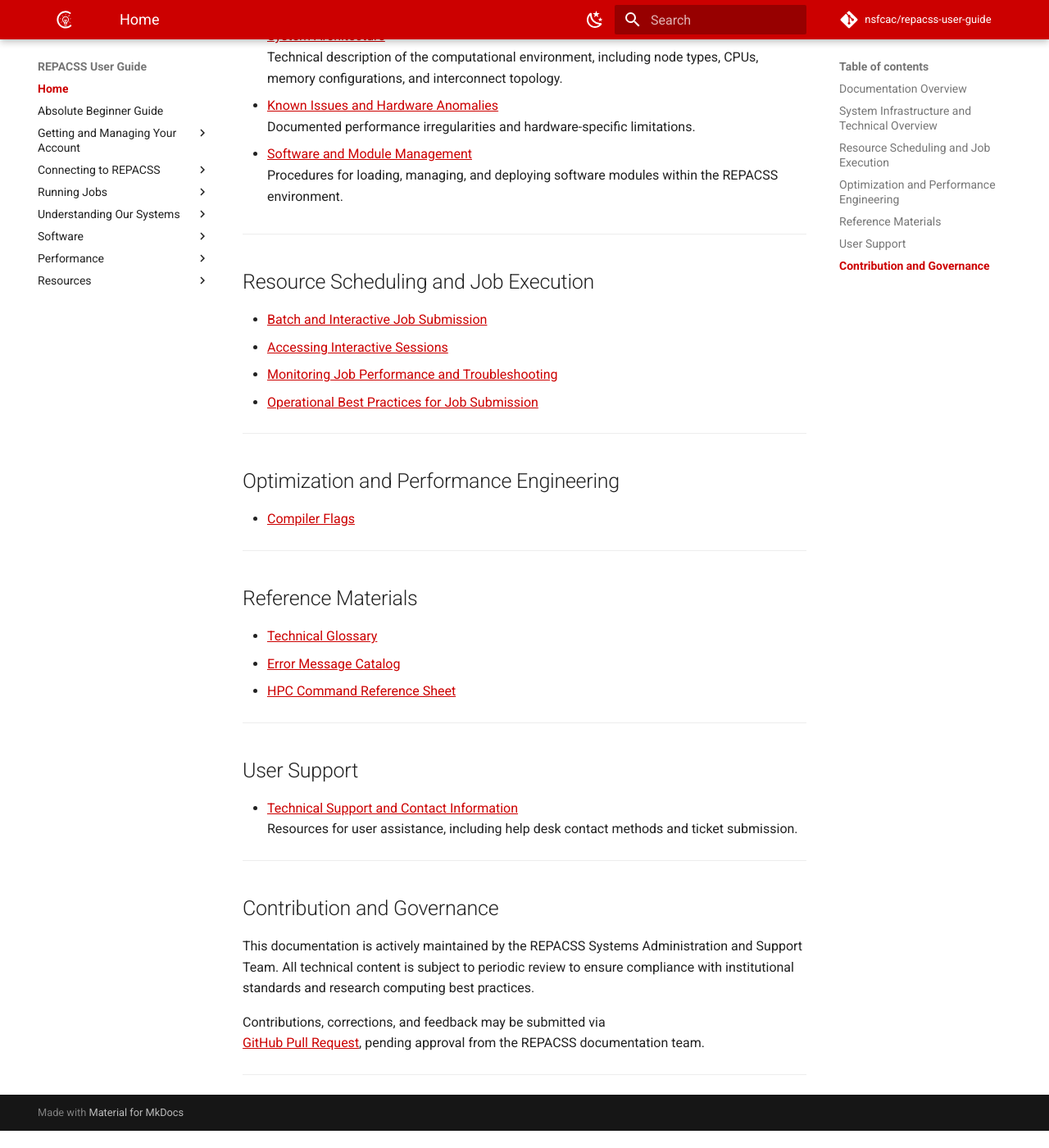
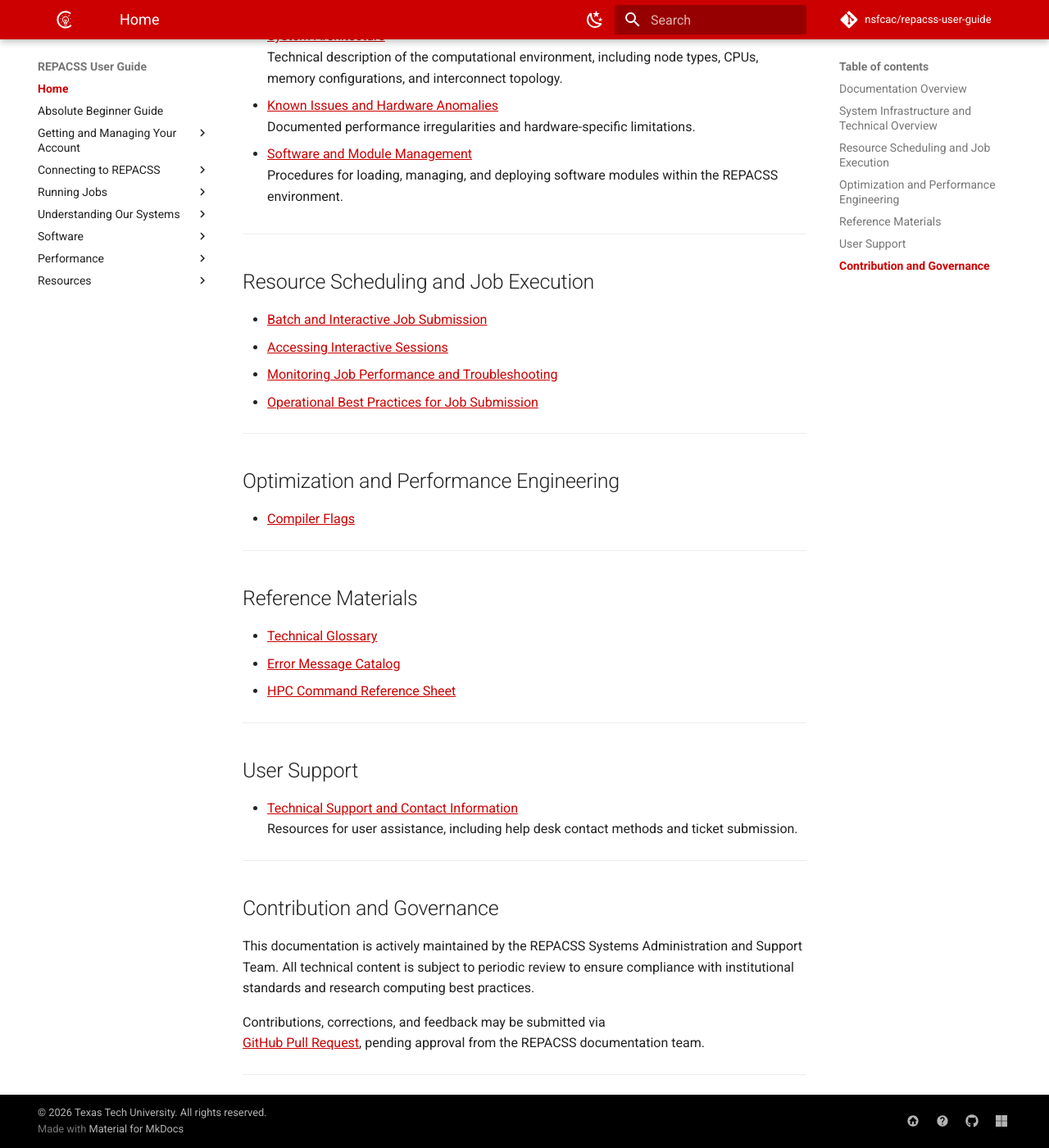
Before and after one commit to nsfcac/repacss-user-guide, an MkDocs documentation site: the page built from docs/index.md, in a window 1280 px wide and 1400 px high, scrolled down 1431 px. Shown: the whole window at 82% size. Built offline with MkDocs 1.6.1 and Material for MkDocs 9.7.7, drawn with Linux system fonts in a browser that asks for light colours; comment, search, counter and statistics services are not loaded; before the commit the page ends 2810 px from its top, so only the background shows below that.

Commit message:
Add copyright and social links to footer
- Set copyright in mkdocs.yml and show it under Contact Us
- Center the footer's middle column and make the footer black
- Add social links: REPACSS home, help desk, GitHub, Teams

```diff
--- a/docs/assets/stylesheets/extra.css
+++ b/docs/assets/stylesheets/extra.css
@@ -28,6 +28,10 @@
   --md-code-fg-color:                  rgb(64, 0, 0); /* slightly reddish black */
 }
 
+.md-footer{
+  background-color: #000;
+}
+
 /* Footer social padding */
 .md-footer-social {
   padding-top: 1rem;
@@ -43,3 +47,14 @@
 .md-content a {
   text-decoration: underline;
 }
+
+/* Footer middle column: links and copyright centered */
+.md-footer-copyright {
+  text-align: center;
+}
+
+.repacss-copyright {
+  margin-top: 0.4rem;
+  color: #fff;
+  font-size: 0.7rem;
+}
--- a/mkdocs.yml
+++ b/mkdocs.yml
@@ -3,6 +3,7 @@ site_url: https://nsfcac.github.io/repacss-user-guide/
 use_directory_urls: false
 site_description: Official documentation for the REPACSS HPC cluster at Texas Tech University
 site_author: REPACSS Team
+copyright: "&copy; 2026 Texas Tech University. All rights reserved."
 
 theme:
   name: material
@@ -39,6 +40,23 @@ extra:
   analytics:
     provider: google
     property: G-837FYSF17X
+  social:
+    - icon: material/home-circle
+      link: https://www.repacss.org
+      name: REPACSS Home
+    - icon: material/help-circle
+      link: https://guide.repacss.org/support.html
+      name: REPACSS Help Desk
+    # - icon: material/heart-pulse
+    #   link: https://www.nersc.gov/users/status
+    #   name: NERSC Center Status
+    - icon: fontawesome/brands/github
+      link: https://github.com/nsfcac
+      name: NSFCAC GitHub
+    - icon: fontawesome/brands/microsoft
+      link: https://teams.microsoft.com/l/team/19%3AGUibrd_0s_qo4BQOAMlhkEVQ0gv1CMdSwiijRz_ey9c1%40thread.tacv2/conversations?groupId=8014973a-ed11-4aff-8a0c-09a4d34cd1fa&tenantId=178a51bf-8b20-49ff-b655-56245d5c173c
+      name: NERSC User Group Slack
+
 
 extra_css:
   - assets/stylesheets/extra.css
```
Also changed, not shown: 1 other file.
